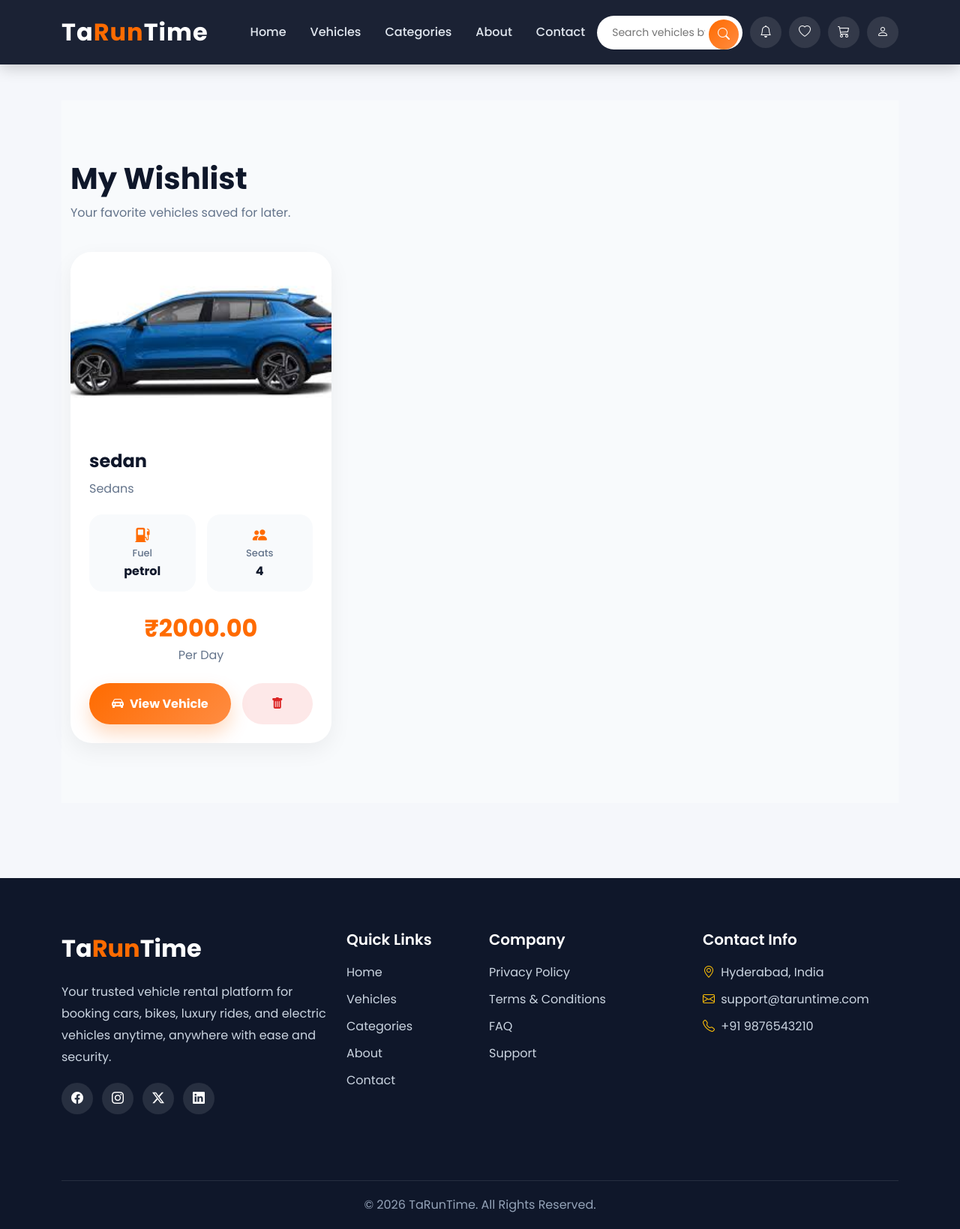
After one commit to Miryabbelli-Tarun/TaRunTime_Vehical_Rental, a Django app: page /dashboard/wishlist/ in a window 1280 px wide. The commit adds this page. Shown: the whole page at 75% size. Run offline with Django 5.2, Linux system fonts and the light colour scheme; a user stored in the database is signed in; data comes from the database, SQL or seed files in the repository; both versions use the stored data as it was after the commit.

Commit message:
wishlist  functionality added with add and remove and wishlist page

```diff
--- a/dashboard/admin.py
+++ b/dashboard/admin.py
@@ -1,6 +1,6 @@
 from django.contrib import admin
 
-from dashboard.models import Cart, VendorRequest
+from dashboard.models import Cart, VendorRequest, Wishlist
 
 # Register your models here.
 class VendorRequestAdmin(admin.ModelAdmin):
@@ -9,3 +9,4 @@ class VendorRequestAdmin(admin.ModelAdmin):
     search_fields=['full_name']
 admin.site.register(VendorRequest,VendorRequestAdmin)
 admin.site.register(Cart)
+admin.site.register(Wishlist)
--- a/dashboard/urls.py
+++ b/dashboard/urls.py
@@ -17,4 +17,9 @@ urlpatterns = [
     path('cart/',views.cart_view,name='cart'),
     path('add_to_cart/<slug:slug>/',views.add_to_cart_view,name="add_to_cart"),
     path('remove_cart_item/<int:id>/',views.remove_cart_item_view,name='remove_cart_item'),
+
+    #wishlist
+    path('wishlist/',views.wishlist_view,name='wishlist'),
+    path('toggle_wishlist/<slug:slug>/',views.toggle_wishlist_view,name='toggle_wishlist'),
+    path('remove_from_wishlist/<int:id>/',views.remove_from_wishlist_view,name='remove_from_wishlist'),
 ]
--- a/dashboard/views.py
+++ b/dashboard/views.py
@@ -3,7 +3,7 @@ from django.shortcuts import get_object_or_404, redirect, render
 from django.contrib import messages
 from django.contrib.auth import get_user_model
 
-from dashboard.models import Cart, VendorRequest
+from dashboard.models import Cart, VendorRequest, Wishlist
 from home.models import Category, Vehicle
 from datetime import datetime
 
@@ -305,3 +305,37 @@ def remove_cart_item_view(request,id):
     item.delete()
     messages.success(request,'vehicle removed from cart')
     return redirect('cart')
+
+#========================
+#wish list functionalitys
+#========================
+
+
+
+def wishlist_view(request):
+    wishlist_items=Wishlist.objects.filter(user=request.user).select_related('vehicle')
+    context={
+        "wishlist_items":wishlist_items
+    }
+    return render(request,'dashboard/wishlist.html',context)
+
+def toggle_wishlist_view(request,slug):
+    vehicle=get_object_or_404(Vehicle,slug=slug)
+    wishlist_item=Wishlist.objects.filter(user=request.user,vehicle=vehicle).first()
+    if wishlist_item:
+        wishlist_item.delete()
+        messages.warning(request," removed from wishlist")
+
+    else:
+        Wishlist.objects.create(
+            user=request.user,
+            vehicle=vehicle
+        )
+        messages.success(request,"vehicle added to wishlist")
+    return redirect('vehicle_details',vehicle_slug=vehicle.slug)
+
+def remove_from_wishlist_view(request,id):
+    item=get_object_or_404(Wishlist,id=id,user=request.user)
+    item.delete()
+    messages.success(request,"vehicle removed from wishlist")
+    return redirect('wishlist')
--- a/home/views.py
+++ b/home/views.py
@@ -1,5 +1,6 @@
 from django.shortcuts import get_object_or_404, render
 from django.db.models import Q
+from dashboard.models import Wishlist
 from home.models import Banner, Category, Vehicle
 
 # Create your views here.
@@ -26,8 +27,13 @@ def category_list_view(request):
 def vehicle_details_view(request,vehicle_slug):
     vehicle=get_object_or_404(Vehicle,slug=vehicle_slug)
     # print(vehicle)
+    is_wishlisted =False
+    if request.user.is_authenticated:
+        is_wishlisted =Wishlist.objects.filter(user=request.user,vehicle=vehicle).exists()
+    print(is_wishlisted)
     context={
         'vehicle':vehicle,
+        'is_wishlisted':is_wishlisted
     }
     return render(request,'vehicle_details.html',context)
 
--- a/templates/base.html
+++ b/templates/base.html
@@ -456,7 +456,7 @@
                     </a>
 
                     <!-- Wishlist Link Button -->
-                    <a href="#" class="icon-btn" title="Wishlist">
+                    <a href="{% url 'wishlist' %}" class="icon-btn" title="Wishlist">
                         <i class="bi bi-heart"></i>
                     </a>
 
@@ -510,7 +510,7 @@
                             <li><div class="dropdown-header-role text-warning bg-warning-subtle">Customer Menu</div></li>
                             <li><a class="dropdown-item" href="{% url 'profile' %}"><i class="bi bi-person-bounding-box"></i> My Profile</a></li>
                             <li><a class="dropdown-item" href="#"><i class="bi bi-journal-check"></i> My Bookings</a></li>
-                            <li><a class="dropdown-item" href="#"><i class="bi bi-heart-fill"></i> Wishlist</a></li>
+                            <li><a class="dropdown-item" href="{% url 'wishlist' %}"><i class="bi bi-heart-fill"></i> Wishlist</a></li>
                             {% if not request.user.is_vendor and not request.user.wants_vendor %}
                                 <li><a class="dropdown-item" href="#"><i class="bi bi-shop"></i> Become Vendor</a></li>
                             {% endif %}
--- /dev/null
+++ b/templates/dashboard/wishlist.html
@@ -0,0 +1,555 @@
+{% extends 'base.html' %}
+
+{% block title %}
+Wishlist | TaRunTime
+{% endblock %}
+
+{% block content %}
+
+{% if messages %}
+
+    {% for message in messages %}
+
+        <div class="alert alert-{{ message.tags }} alert-dismissible fade show">
+
+            {{ message }}
+
+            <button
+                type="button"
+                class="btn-close"
+                data-bs-dismiss="alert"
+            ></button>
+
+        </div>
+
+    {% endfor %}
+
+{% endif %}
+
+<style>
+
+    .wishlist-section{
+        padding: 80px 0;
+        background: #f8fafc;
+        min-height: 100vh;
+    }
+
+    .wishlist-header{
+        margin-bottom: 40px;
+    }
+
+    .wishlist-header h2{
+        font-size: 2.5rem;
+        font-weight: 800;
+        color: #0f172a;
+    }
+
+    .wishlist-header p{
+        color: #64748b;
+        margin-top: 10px;
+    }
+
+    /* =========================
+        CARD
+    ========================== */
+
+    .wishlist-card{
+
+        background: white;
+
+        border-radius: 28px;
+
+        overflow: hidden;
+
+        box-shadow: 0 10px 30px rgba(0,0,0,0.06);
+
+        transition: 0.3s;
+
+        height: 100%;
+
+    }
+
+    .wishlist-card:hover{
+
+        transform: translateY(-6px);
+
+    }
+
+    .wishlist-image{
+
+        width: 100%;
+
+        height: 240px;
+
+        object-fit: cover;
+
+    }
+
+    .wishlist-content{
+
+        padding: 25px;
+
+    }
+
+    .vehicle-name{
+
+        font-size: 1.5rem;
+
+        font-weight: 800;
+
+        color: #0f172a;
+
+        margin-bottom: 10px;
+
+    }
+
+    .vehicle-category{
+
+        color: #64748b;
+
+        margin-bottom: 22px;
+
+    }
+
+    /* =========================
+        DETAILS
+    ========================== */
+
+    .wishlist-details{
+
+        display: grid;
+
+        grid-template-columns: repeat(2,1fr);
+
+        gap: 15px;
+
+        margin-bottom: 25px;
+
+    }
+
+    .detail-box{
+
+        background: #f8fafc;
+
+        border-radius: 18px;
+
+        padding: 15px;
+
+        text-align: center;
+
+    }
+
+    .detail-box i{
+
+        color: #ff6b00;
+
+        font-size: 1.2rem;
+
+        margin-bottom: 8px;
+
+    }
+
+    .detail-box h6{
+
+        font-size: 13px;
+
+        color: #64748b;
+
+        margin-bottom: 5px;
+
+    }
+
+    .detail-box p{
+
+        margin: 0;
+
+        font-weight: 700;
+
+        color: #0f172a;
+
+    }
+
+    /* =========================
+        PRICE
+    ========================== */
+
+    .price-box{
+
+        text-align: center;
+
+        margin-bottom: 25px;
+
+    }
+
+    .price{
+
+        font-size: 2rem;
+
+        font-weight: 800;
+
+        color: #ff6b00;
+
+    }
+
+    .price-text{
+
+        color: #64748b;
+
+    }
+
+    /* =========================
+        BUTTONS
+    ========================== */
+
+    .wishlist-actions{
+
+        display: flex;
+
+        gap: 15px;
+
+        flex-wrap: wrap;
+
+    }
+
+    .rent-btn{
+
+        flex: 2;
+
+        height: 55px;
+
+        border-radius: 50px;
+
+        background: linear-gradient(
+            135deg,
+            #ff6b00,
+            #ff8c42
+        );
+
+        color: white;
+
+        text-decoration: none;
+
+        font-weight: 700;
+
+        display: flex;
+
+        align-items: center;
+
+        justify-content: center;
+
+        transition: 0.3s;
+
+        box-shadow: 0 12px 25px rgba(255,107,0,0.25);
+
+    }
+
+    .rent-btn:hover{
+
+        transform: translateY(-3px);
+
+        color: white;
+
+    }
+
+    .remove-btn{
+
+        flex: 1;
+
+        height: 55px;
+
+        border-radius: 50px;
+
+        border: none;
+
+        background: rgba(239,68,68,0.12);
+
+        color: #dc2626;
+
+        font-weight: 700;
+
+        transition: 0.3s;
+
+    }
+
+    .remove-btn:hover{
+
+        background: #dc2626;
+
+        color: white;
+
+    }
+
+    /* =========================
+        EMPTY
+    ========================== */
+
+    .empty-box{
+
+        background: white;
+
+        border-radius: 30px;
+
+        padding: 80px 30px;
+
+        text-align: center;
+
+        box-shadow: 0 10px 30px rgba(0,0,0,0.06);
+
+    }
+
+    .empty-box i{
+
+        font-size: 5rem;
+
+        color: #fecaca;
+
+        margin-bottom: 25px;
+
+    }
+
+    .empty-box h3{
+
+        font-size: 2rem;
+
+        font-weight: 800;
+
+        margin-bottom: 15px;
+
+        color: #0f172a;
+
+    }
+
+    .empty-box p{
+
+        color: #64748b;
+
+        margin-bottom: 30px;
+
+    }
+
+    .browse-btn{
+
+        padding: 16px 30px;
+
+        border-radius: 50px;
+
+        background: linear-gradient(
+            135deg,
+            #ff6b00,
+            #ff8c42
+        );
+
+        color: white;
+
+        text-decoration: none;
+
+        font-weight: 700;
+
+        display: inline-block;
+
+    }
+
+    .browse-btn:hover{
+
+        color: white;
+
+    }
+
+    /* =========================
+        RESPONSIVE
+    ========================== */
+
+    @media(max-width:576px){
+
+        .wishlist-actions{
+
+            flex-direction: column;
+
+        }
+
+    }
+
+</style>
+
+
+<section class="wishlist-section">
+
+    <div class="container">
+
+        <!-- Header -->
+
+        <div class="wishlist-header">
+
+            <h2>
+                My Wishlist
+            </h2>
+
+            <p>
+                Your favorite vehicles saved for later.
+            </p>
+
+        </div>
+
+        <div class="row g-4">
+
+            {% for item in wishlist_items %}
+
+            <div class="col-lg-4 col-md-6">
+
+                <div class="wishlist-card">
+
+                    <!-- Image -->
+
+                    <img
+                        src="{{ item.vehicle.image.url }}"
+                        class="wishlist-image"
+                    >
+
+                    <!-- Content -->
+
+                    <div class="wishlist-content">
+
+                        <h3 class="vehicle-name">
+
+                            {{ item.vehicle.name }}
+
+                        </h3>
+
+                        <p class="vehicle-category">
+
+                            {{ item.vehicle.category }}
+
+                        </p>
+
+                        <!-- Details -->
+
+                        <div class="wishlist-details">
+
+                            <div class="detail-box">
+
+                                <i class="bi bi-fuel-pump-fill"></i>
+
+                                <h6>
+                                    Fuel
+                                </h6>
+
+                                <p>
+                                    {{ item.vehicle.fuel_type }}
+                                </p>
+
+                            </div>
+
+                            <div class="detail-box">
+
+                                <i class="bi bi-people-fill"></i>
+
+                                <h6>
+                                    Seats
+                                </h6>
+
+                                <p>
+                                    {{ item.vehicle.seat_capacity }}
+                                </p>
+
+                            </div>
+
+                        </div>
+
+                        <!-- Price -->
+
+                        <div class="price-box">
+
+                            <div class="price">
+
+                                ₹{{ item.vehicle.price_per_day }}
+
+                            </div>
+
+                            <div class="price-text">
+
+                                Per Day
+
+                            </div>
+
+                        </div>
+
+                        <!-- Buttons -->
+
+                        <div class="wishlist-actions">
+
+                            <a
+                                href="{% url 'vehicle_details' item.vehicle.slug %}"
+                                class="rent-btn"
+                            >
+
+                                <i class="bi bi-car-front-fill me-2"></i>
+
+                                View Vehicle
+
+                            </a>
+
+                            <form
+                                action="{% url 'remove_from_wishlist' item.id %}"
+                                method="POST"
+                                style="flex:1;"
+                            >
+
+                                {% csrf_token %}
+
+                                <button
+                                    type="submit"
+                                    class="remove-btn w-100"
+                                >
+
+                                    <i class="bi bi-trash-fill"></i>
+
+                                </button>
+
+                            </form>
+
+                        </div>
+
+                    </div>
+
+                </div>
+
+            </div>
+
+            {% empty %}
+
+            <div class="col-12">
+
+                <div class="empty-box">
+
+                    <i class="bi bi-heartbreak-fill"></i>
+
+                    <h3>
+                        Wishlist Is Empty
+                    </h3>
+
+                    <p>
+                        Save vehicles you love and access them later.
+                    </p>
+
+                    <a
+                        href="{% url 'all_vehicles' %}"
+                        class="browse-btn"
+                    >
+
+                        Browse Vehicles
+
+                    </a>
+
+                </div>
+
+            </div>
+
+            {% endfor %}
+
+        </div>
+
+    </div>
+
+</section>
+
+{% endblock %}
```
Also changed, not shown: dashboard/models.py (+12 -0 lines), templates/vehicle_details.html (+65 -4 lines), dashboard/migrations/0003_wishlist.py (added), db.sqlite3.
